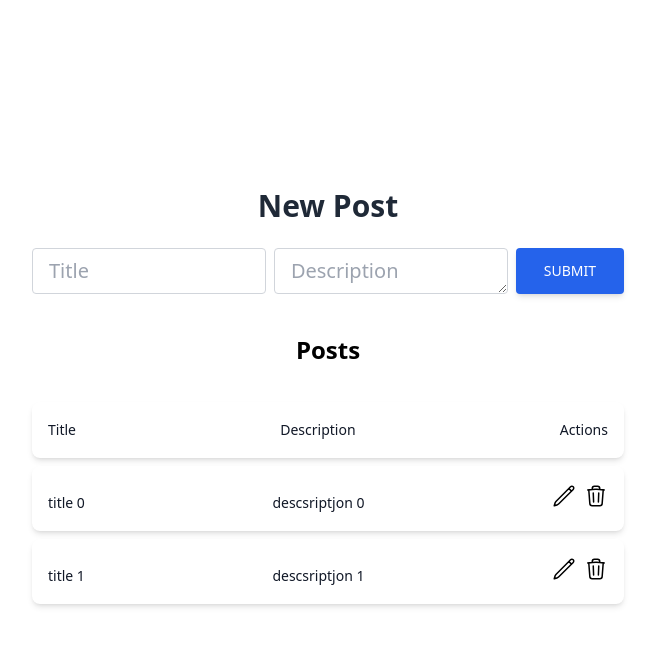
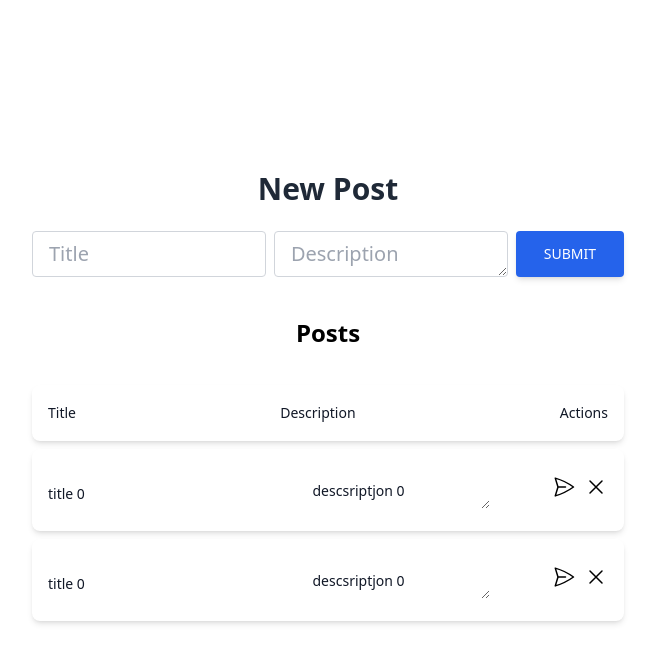
Before and after one commit to CristianPeralta/posts-vue3, a Vue app: page /#/ in a window 1280 px wide. Both pictures are taken after a click on the button 876 px from the left and 495 px from the top of the page. Shown: the top 662 px of the page, without its empty margins (312-967 px from the left). Built offline with nearby package versions, Linux system fonts and the light colour scheme.

Commit message:
Update PostList template and add functional buttons to edit a post

```diff
--- a/src/components/PostForm.vue
+++ b/src/components/PostForm.vue
@@ -64,6 +64,7 @@ export default defineComponent({
     methods: {
         addPost () {
             alert(`submit new post: title => ${this.title} , description => ${this.description}`);
+            this.$router.go(0);
         }
     }
 })
--- a/src/components/PostList.vue
+++ b/src/components/PostList.vue
@@ -17,6 +17,7 @@
                 </div>
             </li>
             <li v-for="post in posts" :key="post._id" class="bg-white shadow-md rounded-lg p-4 flex justify-between items-center mb-2">
+                <template v-if="!isEditing">
                     <div class="sm:col-span-1 sm:col-start-1">
                         <div class="mt-2">
                             <span type="text" name="title" id="title" class="w-full py-1.5 text-gray-900 sm:text-sm sm:leading-6">
@@ -32,8 +33,25 @@
                             </span>
                         </div>
                     </div>
+                </template>
+                <template v-if="isEditing">
+                    <div class="sm:col-span-1 sm:col-start-1">
+                        <div class="mt-2">
+                            <input type="text" v-model="titleDraft" class="w-full py-1.5 text-gray-900 sm:text-sm sm:leading-6"
+                            />
+                        </div>
+                    </div>
+
+                    <div class="sm:col-span-2">
+                        <div class="mt-2">
+                            <textarea type="text" rows="1" v-model="descriptionDraft" class="w-full py-1.5 text-gray-900 sm:text-sm sm:leading-6"
+                                ></textarea>
+                        </div>
+                    </div>
+                </template>
                 <div>
-                    <button @click="editPost(post._id)" class="mr-2">
+                    <template v-if="!isEditing">
+                        <button @click="editPost(post)" class="mr-2">
                             <svg xmlns="http://www.w3.org/2000/svg" fill="none" viewBox="0 0 24 24" stroke-width="1.5" stroke="currentColor" class="w-6 h-6">
                                 <path stroke-linecap="round" stroke-linejoin="round" d="M16.862 4.487l1.687-1.688a1.875 1.875 0 112.652 2.652L6.832 19.82a4.5 4.5 0 01-1.897 1.13l-2.685.8.8-2.685a4.5 4.5 0 011.13-1.897L16.863 4.487zm0 0L19.5 7.125" />
                             </svg>
@@ -43,6 +61,20 @@
                                 <path stroke-linecap="round" stroke-linejoin="round" d="M14.74 9l-.346 9m-4.788 0L9.26 9m9.968-3.21c.342.052.682.107 1.022.166m-1.022-.165L18.16 19.673a2.25 2.25 0 01-2.244 2.077H8.084a2.25 2.25 0 01-2.244-2.077L4.772 5.79m14.456 0a48.108 48.108 0 00-3.478-.397m-12 .562c.34-.059.68-.114 1.022-.165m0 0a48.11 48.11 0 013.478-.397m7.5 0v-.916c0-1.18-.91-2.164-2.09-2.201a51.964 51.964 0 00-3.32 0c-1.18.037-2.09 1.022-2.09 2.201v.916m7.5 0a48.667 48.667 0 00-7.5 0" />
                             </svg>
                         </button>
+                    </template>
+                    <template v-if="isEditing">
+                        <button @click="updatePost(post)" class="mr-2">
+                            <svg xmlns="http://www.w3.org/2000/svg" fill="none" viewBox="0 0 24 24" stroke-width="1.5" stroke="currentColor" class="w-6 h-6">
+                                <path stroke-linecap="round" stroke-linejoin="round" d="M6 12L3.269 3.126A59.768 59.768 0 0121.485 12 59.77 59.77 0 013.27 20.876L5.999 12zm0 0h7.5" />
+                            </svg>
+                        </button>
+                        <button @click="cancelPost(post)">
+                            <svg xmlns="http://www.w3.org/2000/svg" fill="none" viewBox="0 0 24 24" stroke-width="1.5" stroke="currentColor" class="w-6 h-6">
+                                <path stroke-linecap="round" stroke-linejoin="round" d="M6 18L18 6M6 6l12 12" />
+                            </svg>
+                        </button>
+                    </template>
+
                 </div>
             </li>
         </ul>
@@ -58,13 +90,9 @@
     export default defineComponent({
     data() {
         return {
-            posts: [
-                {
-                    title: "title 0",
-                    description: "descsriptjon 0",
-                    _id: "123dasd123123"
-                }
-            ] as Post[],
+            defaultProp: { isEditing: false } as Pick<Post, 'isEditing'>,
+            posts: [] as Post[],
+            isEditing: false as boolean,
             titleDraft: "" as string,
             descriptionDraft: "" as string
         };
@@ -75,23 +103,44 @@
     methods: {
         getPosts() {
             console.log("getting posts...");
-            this.posts.push({
+            const data: Post[] = [
+                {
+                    title: "title 0",
+                    description: "descsriptjon 0",
+                    _id: "123dasd123123"
+                },
+                {
                     title: "title 1",
                     description: "descsriptjon 1",
                     _id: "123dasd1231234"
+                },
+            ];
+            this.posts = data.map(item => {
+                return {
+                    ...this.defaultProp,
+                    ...item
+                }
             });
+            console.log("this.posts => ", this.posts);
         },
-        editPost(id: string) {
-            alert(`Edit this Post id => ${id}`);
+        editPost(post: Post) {
+            this.isEditing = !this.isEditing;
+            this.titleDraft = post.title
+            this.descriptionDraft = post.description
+            // alert(`Edit this Post id => ${id}`);
         },
-        updatePost() {
+        updatePost(post: Post) {
+            this.isEditing = !this.isEditing;
+            alert(`Edit this Post id => ${post._id} with title: ${this.titleDraft} and description: ${this.descriptionDraft}`);
         },
         deletePost(id: string) {
             alert(`Delete this Post id => ${id}`);
         },
-        cancelPost() {
+        cancelPost(post: Post) {
+             this.isEditing = !this.isEditing;
         },
-        isEmpty() {
+        isEmpty(str: string) {
+            return str.replace(/^\s+/g, '').length
         },
     },
     components: { PostForm }
--- a/src/interfaces/Post.ts
+++ b/src/interfaces/Post.ts
@@ -1,5 +1,6 @@
 export interface Post {
     title: string;
     description: string;
+    isEditing?: boolean,
     _id: string;
 }
```
Lines whose indentation alone changed are shown as unchanged.
